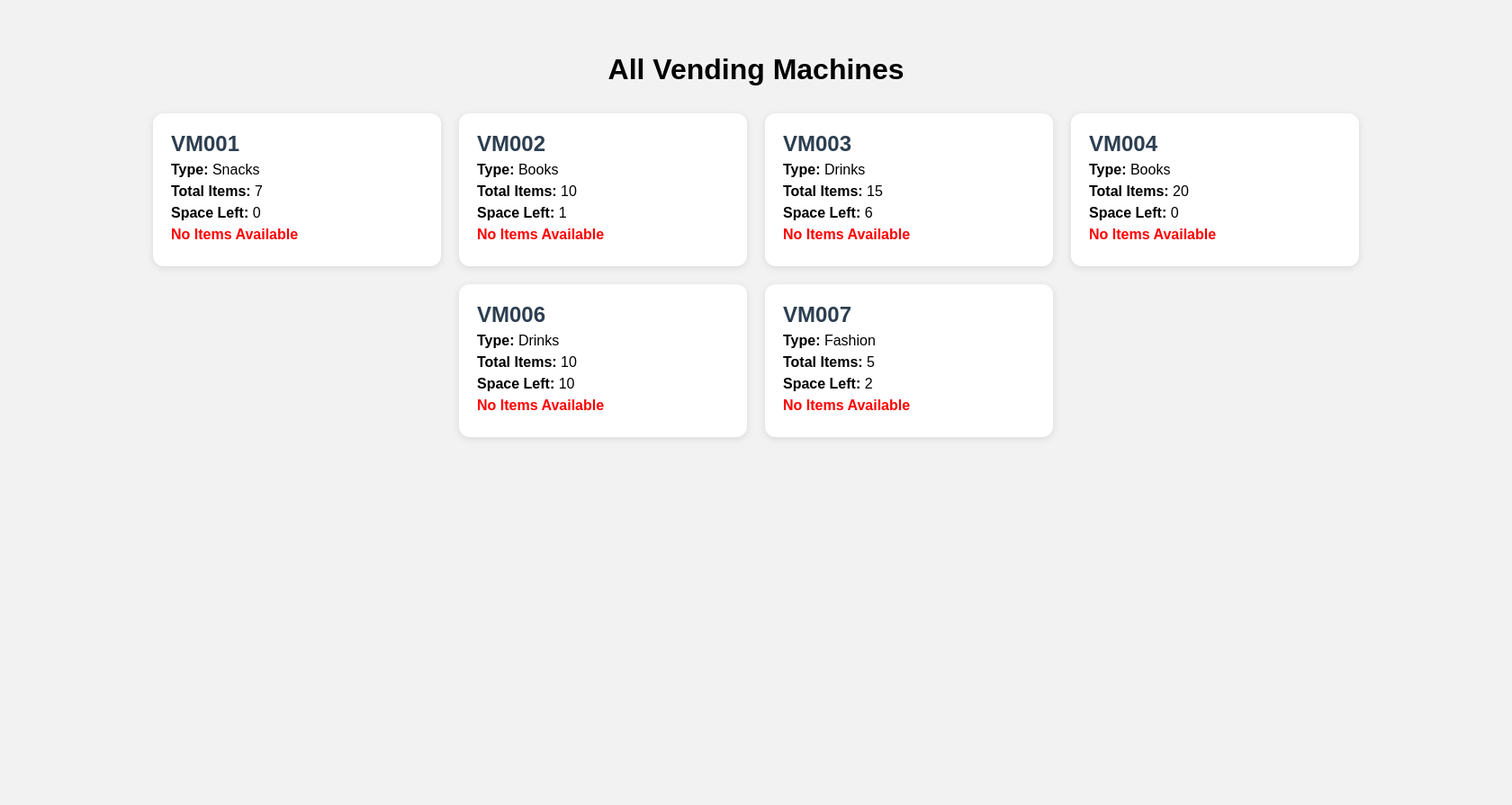
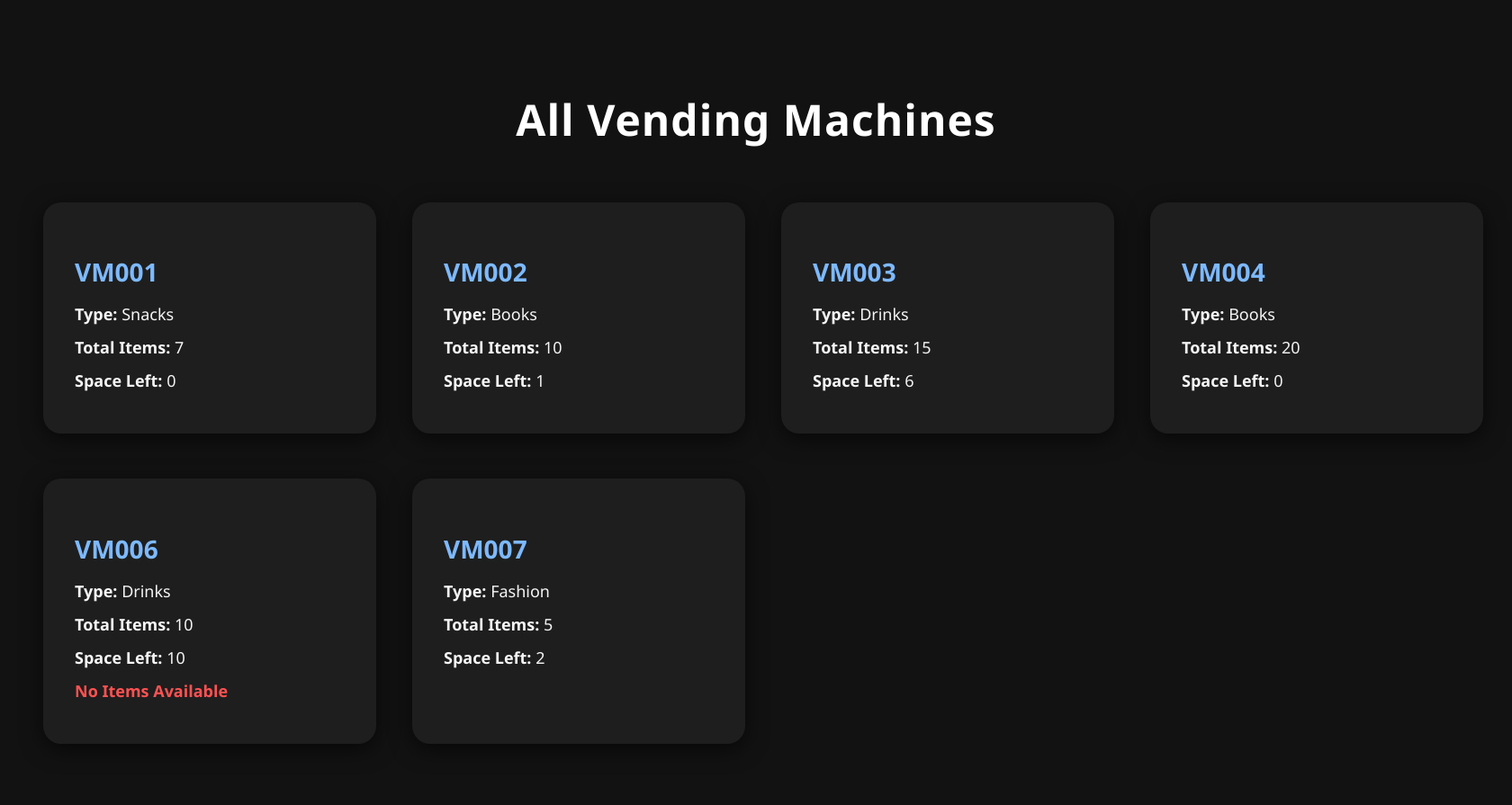
Before and after one commit to TSSathyaKiran/VendingMachine, a Django app: page / in a window 1680 px wide. Shown: the whole page at 90% size. Before the commit the page ends 488 px from the top, so only its background shows below. Run offline with Django 5.2, Linux system fonts and the light colour scheme; data comes from the database, SQL or seed files in the repository; both versions use the stored data as it was after the commit.

Commit message:
home page and fixing model

```diff
--- a/vendingmachine/admin.py
+++ b/vendingmachine/admin.py
@@ -14,6 +14,6 @@ class Vending_machine_Admin(admin.ModelAdmin):
 
     inlines = [items_admin]
 
-    list_display = ['machine_name', 'machine_id', 'vending_machine_type', 'no_of_items']
+    list_display = ['machine_name', 'machine_id', 'vending_machine_type', 'no_of_items', 'items_to_be_added']
 
 admin.site.register(Vending_machine, Vending_machine_Admin)
--- a/vendingmachine/models.py
+++ b/vendingmachine/models.py
@@ -30,6 +30,7 @@ class Vending_machine(models.Model):
     def items_availablity(self):
         if self.no_of_items == self.items_to_be_added:
             return False
+        else: return True
 
     def __str__(self):
         return self.machine_name
--- a/vendingmachine/templates/vendingmachine/home.html
+++ b/vendingmachine/templates/vendingmachine/home.html
@@ -5,40 +5,84 @@
     <title>Vending Machines</title>
     <style>
         body {
-            font-family: Arial, sans-serif;
-            padding: 30px;
-            background-color: #f2f2f2;
+            font-family: 'Segoe UI', Tahoma, Geneva, Verdana, sans-serif;
+            padding: 60px 40px;
+            background-color: #121212;
+            color: #f5f5f5;
         }
+
         h1 {
             text-align: center;
+            margin-bottom: 60px;
+            color: #ffffff;
+            font-size: 48px;
+            letter-spacing: 1px;
         }
+
         .machine-list {
-            display: flex;
-            flex-wrap: wrap;
-            gap: 20px;
-            justify-content: center;
-            margin-top: 30px;
+            display: grid;
+            grid-template-columns: repeat(4, 1fr);
+            gap: 50px 40px; /* More vertical and horizontal spacing */
+            justify-items: center;
         }
+
         .machine {
-            background-color: white;
-            padding: 20px;
-            border-radius: 12px;
-            box-shadow: 0 2px 8px rgba(0, 0, 0, 0.1);
-            width: 280px;
+            background-color: #1e1e1e;
+            padding: 35px;
+            border-radius: 20px;
+            box-shadow: 0 6px 24px rgba(0, 0, 0, 0.6);
+            width: 300px;
+            transition: transform 0.3s ease, box-shadow 0.4s ease;
         }
+
+        .machine:hover {
+            transform: translateY(-8px);
+            box-shadow: 0 10px 30px rgba(0, 0, 0, 0.8);
+        }
+
         .machine h2 {
-            margin: 0;
-            color: #2c3e50;
+            margin-bottom: 15px;
+            color: #7db9ff;
+            font-size: 28px;
         }
+
         .machine p {
-            margin: 6px 0;
+            margin: 10px 0;
+            font-size: 18px;
+            line-height: 1.5;
         }
+
         .status {
             font-weight: bold;
-            color: green;
+            color: #00e676;
+            font-size: 18px;
+            margin-top: 10px;
         }
+
         .status.empty {
-            color: red;
+            color: #ff5252;
+        }
+
+        @media (max-width: 1200px) {
+            .machine-list {
+                grid-template-columns: repeat(3, 1fr);
+            }
+        }
+
+        @media (max-width: 900px) {
+            .machine-list {
+                grid-template-columns: repeat(2, 1fr);
+            }
+        }
+
+        @media (max-width: 600px) {
+            .machine-list {
+                grid-template-columns: 1fr;
+            }
+
+            h1 {
+                font-size: 36px;
+            }
         }
     </style>
 </head>
```
Also changed, not shown: db.sqlite3.
